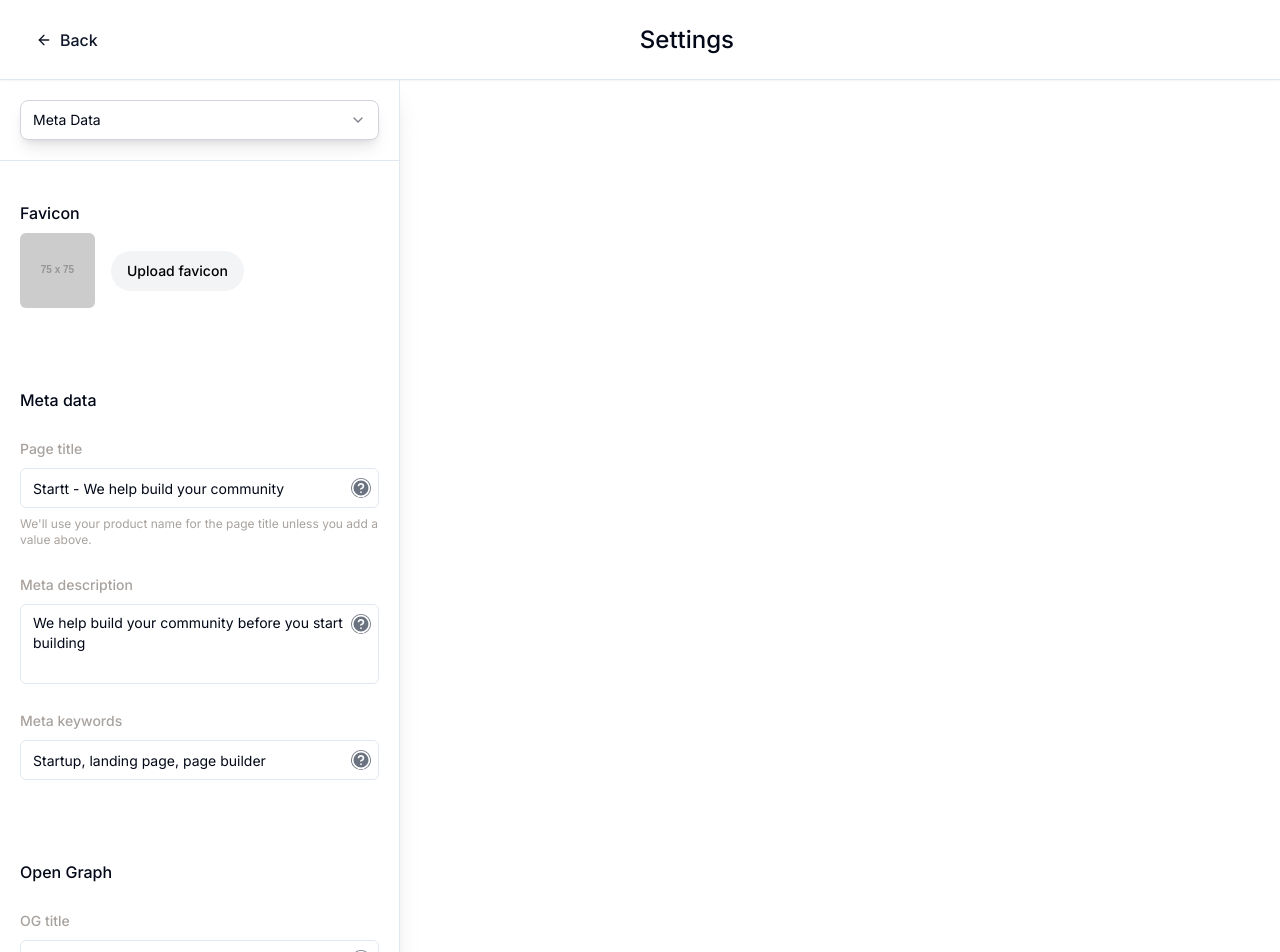
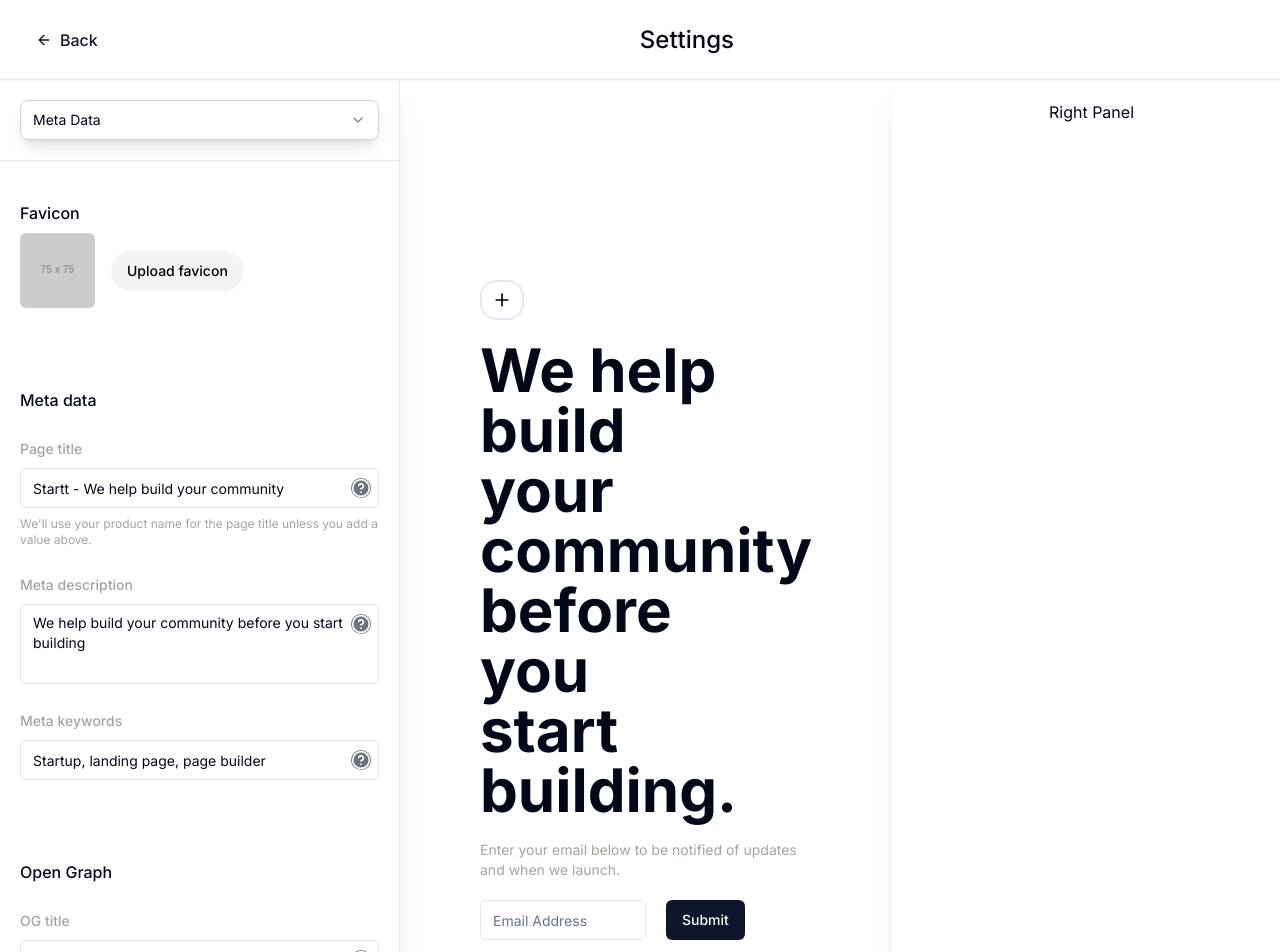
Before and after one commit to SalikJamal/nicolas-dashboard, a Next.js app: page /settings in a window 1280 px wide. Shown: the top 952 px of the page. Built offline with nearby package versions, Linux system fonts and the light colour scheme.

Commit message:
Completed design

```diff
--- a/app/settings/(routes)/page.tsx
+++ b/app/settings/(routes)/page.tsx
@@ -1,50 +1,92 @@
 "use client"
 
+import { z } from "zod"
 import { useState } from "react"
+import { useForm } from "react-hook-form"
+import toast from "react-hot-toast"
+import { zodResolver } from "@hookform/resolvers/zod"
 import {
-    Select,
-    SelectContent,
-    SelectGroup,
-    SelectItem,
-    SelectTrigger,
-    SelectValue,
-} from "@/components/ui/select"
-import { Separator } from "@/components/ui/separator"
-import MetadataEditor from "@/components/settings/metadata-editor"
-import Header from "@/components/ui/header"
+    Form,
+    FormControl,
+    FormField,
+    FormItem,
+    FormMessage
+} from "@/components/ui/form"
+import { Button } from "@/components/ui/button"
+import { Input } from "@/components/ui/input"
+import { PlusIcon } from "lucide-react"
+
+type MetadataFormValues = z.infer<typeof formSchema>
+const formSchema = z.object({
+    emailAddress: z.string().min(1, { message: "Email is required" }).email({ message: "Invalid email" })
+})
 
 
 export default function SettingsPage() {
 
-    const [option, setOption] = useState("metadata")
+    const [loading, setLoading] = useState(false)
+
+    const form = useForm<MetadataFormValues>({
+        resolver: zodResolver(formSchema),
+        defaultValues: {
+            emailAddress: ""
+        }
+    })
+
+    const onSubmit = async (values: MetadataFormValues) => {
+        try {
+            console.log(values)
+            toast.success("SUCCESS")
+        } catch(err) {
+            toast.error("Something went wrong.")
+        } finally {
+            setLoading(false)
+        }
+    }
 
     return (
-        <div className="flex flex-col">
-            <Header title="Settings" />
-            <div className="flex flex-col py-5 space-y-5 w-[400px] h-full border-r shadow-xl">
-                <div className="px-5">
-                    <Select
-                        onValueChange={(e) => setOption(e)}
-                        defaultValue={option}
+        <div className="space-y-5 p-10 md:px-20">
+            <Button
+                className="text-sm rounded-2xl py-3.5 px-2.5 border-2 w-auto bg-white cursor-pointer text-black"
+                type="button"
+                variant="link"
+            >
+                <PlusIcon className="size-5" />
+            </Button>
+            <h1 className="w-3/4 font-bold text-6xl">
+                We help build your community before you start building.
+            </h1>
+            <p className="text-sm text-stone-400">Enter your email below to be notified of updates and when we launch.</p>
+
+            <Form {...form}>
+                <form className="flex gap-5 w-full" onSubmit={form.handleSubmit(onSubmit)}>
+                        <FormField
+                            control={form.control}
+                            name="emailAddress"
+                            render={({ field }) => (
+                                <FormItem className="w-1/2">
+                                    <FormControl>
+                                        <Input
+                                            placeholder="Email Address"
+                                            disabled={loading}
+                                            {...field}
+                                        />
+                                    </FormControl>
+                                    <FormMessage />
+                                </FormItem>
+                            )}
+                        />
+
+                    <Button
+                        type="submit"
+                        disabled={loading}
                     >
-                        <SelectTrigger className="w-full border border-gray-300 shadow-lg rounded-lg">
-                            <SelectValue defaultValue={option} />
-                        </SelectTrigger>
-                        <SelectContent>
-                            <SelectGroup>
-                                <SelectItem value="metadata">Meta Data</SelectItem>
-                                <SelectItem value="seo">SEO</SelectItem>
-                            </SelectGroup>
-                        </SelectContent>
-                    </Select>
-                </div>
+                        Submit
+                    </Button>
+                </form>
+            </Form>
 
-                <Separator />
-
-                {option === "metadata" && (
-                    <MetadataEditor />
-                )}
-            </div>
+            <p className="text-xs text-stone-400">Your email will not be shared with any third parties.</p>
         </div>
     )
 }
--- /dev/null
+++ b/app/settings/layout.tsx
@@ -0,0 +1,25 @@
+import LeftPanel from "@/components/settings/left-panel"
+import RightPanel from "@/components/settings/right-panel"
+import Header from "@/components/ui/header"
+import { IReactChildren } from "@/lib/types"
+
+interface ISettingsLayoutProps extends IReactChildren {
+    leftPanel: React.ReactNode;
+    rightPanel: React.ReactNode;
+}
+
+
+export default function SettingsLayout({ children, leftPanel, rightPanel }: ISettingsLayoutProps) {
+    return (
+        <div>
+                <Header title="Settings" />
+                <div className="flex flex-col sm:flex-row justify-between">
+                    <LeftPanel />
+                    <div className="flex justify-center md:mt-40">
+                        {children}
+                    </div>
+                    <RightPanel />
+                </div>
+        </div>
+    )
+}
--- /dev/null
+++ b/components/settings/left-panel.tsx
@@ -0,0 +1,46 @@
+"use client"
+
+import { useState } from "react"
+import {
+    Select,
+    SelectContent,
+    SelectGroup,
+    SelectItem,
+    SelectTrigger,
+    SelectValue,
+} from "@/components/ui/select"
+import { Separator } from "@/components/ui/separator"
+import MetadataEditor from "@/components/settings/metadata-editor"
+
+
+export default function LeftPanel() {
+
+    const [option, setOption] = useState("metadata")
+
+    return (
+        <div className="flex flex-col py-5 space-y-5 min-w-[400px] border-r shadow-xl">
+            <div className="px-5">
+                <Select
+                    onValueChange={(e) => setOption(e)}
+                    defaultValue={option}
+                >
+                    <SelectTrigger className="w-full border border-gray-300 shadow-lg rounded-lg">
+                        <SelectValue defaultValue={option} />
+                    </SelectTrigger>
+                    <SelectContent>
+                        <SelectGroup>
+                            <SelectItem value="metadata">Meta Data</SelectItem>
+                            <SelectItem value="seo">SEO</SelectItem>
+                        </SelectGroup>
+                    </SelectContent>
+                </Select>
+            </div>
+
+            <Separator />
+
+            {option === "metadata" && (
+                <MetadataEditor />
+            )}
+        </div>
+    )
+}
--- a/components/settings/metadata-editor.tsx
+++ b/components/settings/metadata-editor.tsx
@@ -1,3 +1,5 @@
+"use client"
+
 import { z } from "zod"
 import { useState } from "react"
 import toast from "react-hot-toast"
--- /dev/null
+++ b/components/settings/right-panel.tsx
@@ -0,0 +1,9 @@
+export default function RightPanel() {
+    return (
+        <div className="flex flex-col py-5 space-y-5 min-w-[400px] border-r shadow-xl">
+            <h1 className="text-center">
+                Right Panel
+            </h1>
+        </div>
+    )
+}
--- a/components/ui/header.tsx
+++ b/components/ui/header.tsx
@@ -1,3 +1,5 @@
+"use client"
+
 import { ArrowLeft } from "lucide-react"
 import { useRouter } from "next/navigation"
 import { Button } from "@/components/ui/button"
```
